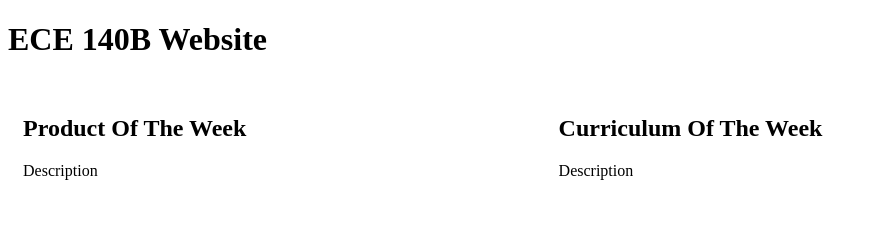
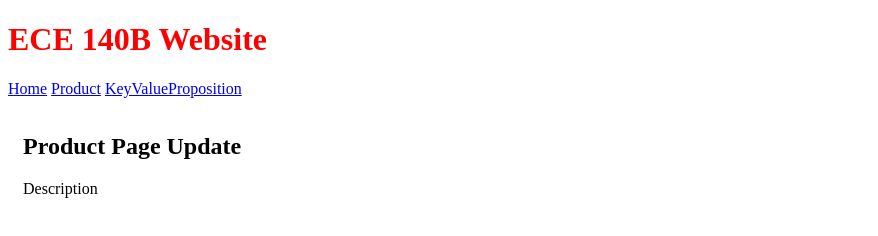
Before and after one commit to dbahenam/ece140B_website, a plain HTML site: page src/index.html in a window 1280 px wide. Shown: the whole page, without its empty margins (0-878 px from the left). Drawn offline with Linux system fonts and the light colour scheme; files that its build step writes are made by us from their sources.

Commit message:
Navigation Menu added

```diff
--- a/src/index.html
+++ b/src/index.html
@@ -7,13 +7,14 @@
     <h1>ECE 140B Website</h1>
 </head>
 <body>
+    <div class="nav">
+        <a class="active" href="#home">Home</a>
+        <a href="Product">Product</a>
+        <a href="#KVP">KeyValueProposition</a>
+    </div>
    <div class="row">
         <div class="column">
-            <h2>Product Of The Week</h2>
-            <p>Description</p>
-        </div>
-        <div class="column">
-            <h2>Curriculum Of The Week</h2>
+            <h2>Product Page Update</h2>
             <p>Description</p>
         </div>
    </div>
--- a/src/public/index.css
+++ b/src/public/index.css
@@ -3,7 +3,9 @@
     width: 40%;
     padding: 15px;
 }
-
+h1{
+    color:red;
+}
 /* Clear floats after the columns */
 .row:after {
     content: "";
```
